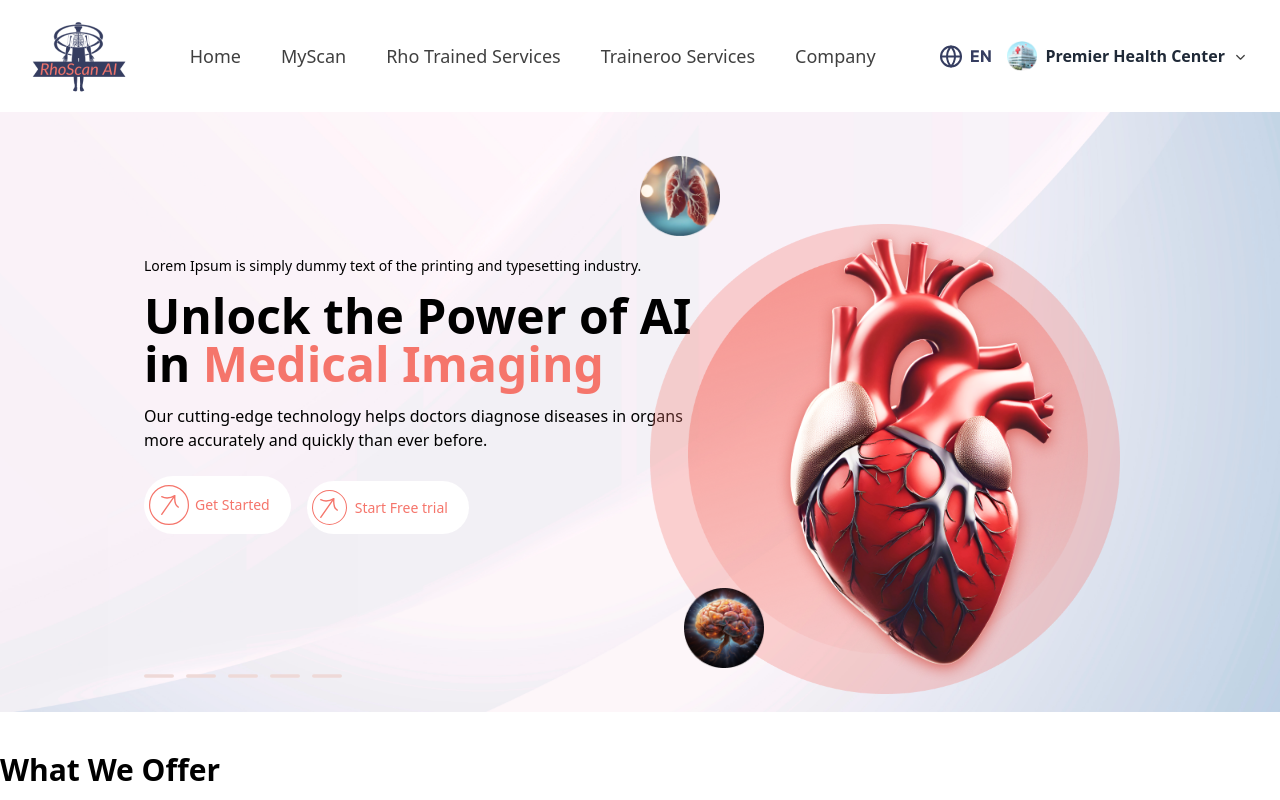
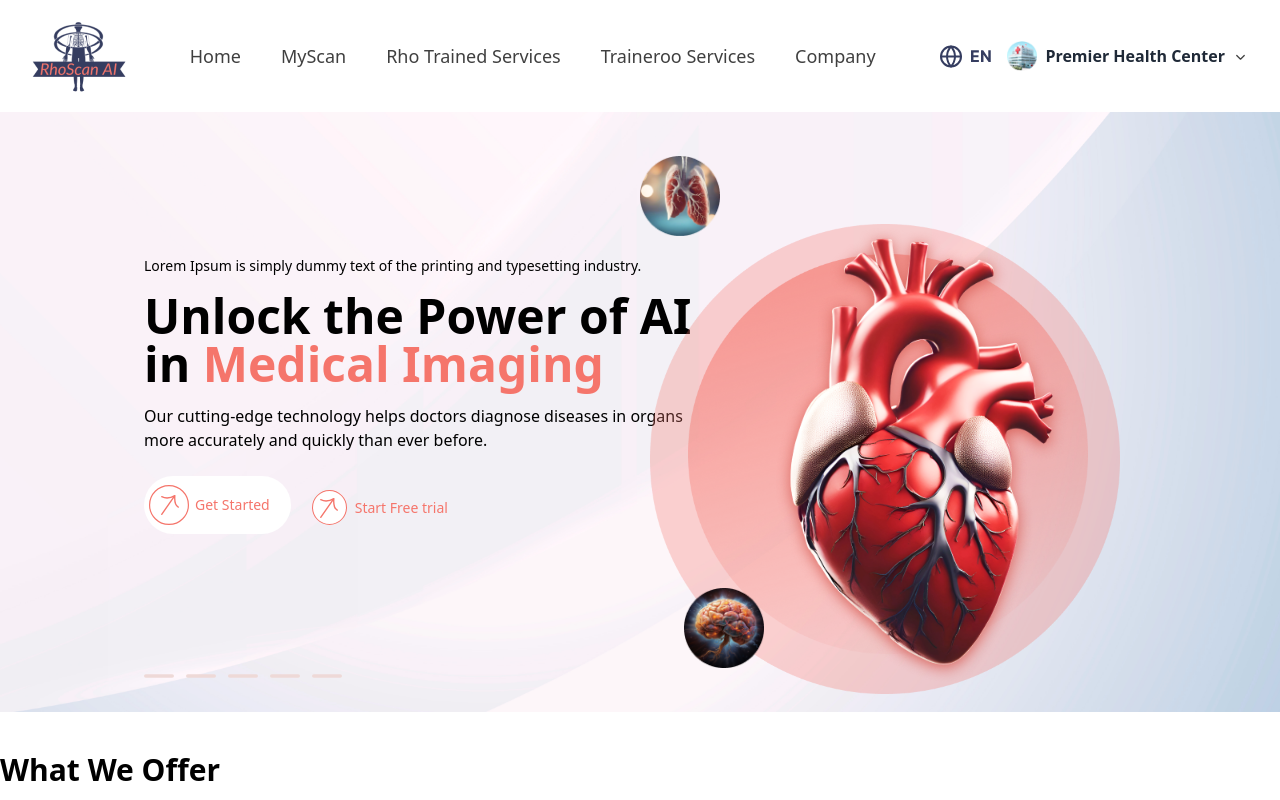
Before and after one commit to azharkhan93/Robocan-AI, a Next.js app: page / in a window 1280 px wide. Shown: the top 800 px of the page. Built offline with nearby package versions, Linux system fonts and the light colour scheme.

Commit message:
new changes

```diff
--- a/app/Components/Hero/index.tsx
+++ b/app/Components/Hero/index.tsx
@@ -41,7 +41,7 @@ Lorem Ipsum is simply dummy text of the printing and typesetting industry.
   </a>
 </div>
 <div className="inline-flex mt-3  ml-4 ">
-  <a href="#" className="inline-flex rounded-full items-center justify-center px-5 py-2 text-base font-medium text-indigo-700 transition duration-150 ease-in-out bg-white border border-transparent  hover:bg-white focus:outline-none focus:shadow-outline ">
+  <a href="#" className="inline-flex rounded-full items-center justify-center px-5 py-2 text-base font-medium text-indigo-700 transition duration-150 ease-in-out  border border-transparent  hover:bg-white focus:outline-none focus:shadow-outline ">
     {/* New Circle SVG */}
     <svg width="35" height="35" viewBox="0 0 68 68" fill="none" xmlns="http://www.w3.org/2000/svg" className="-ml-4">
       <circle cx="34" cy="34" r="33" fill="white" stroke="#F5756B" stroke-width="2"/>
```
